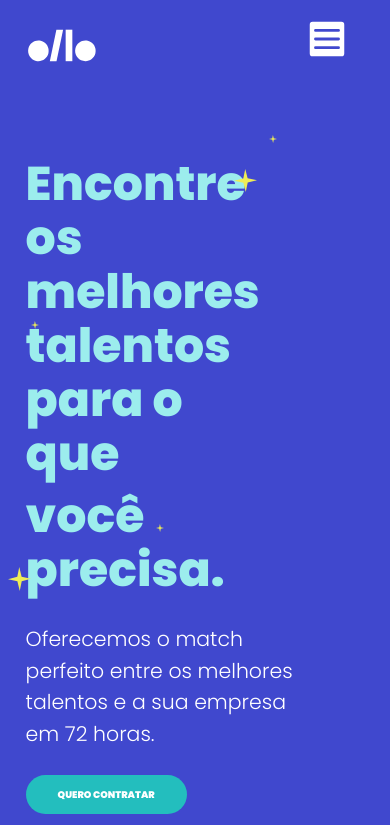
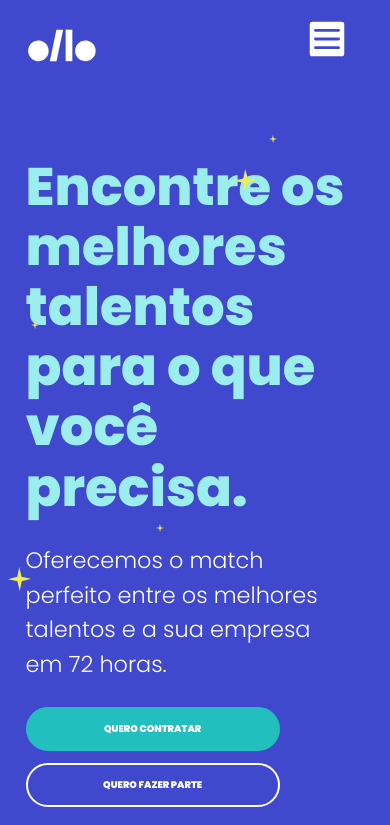
Before and after one commit to andressaaborges/black-xp, a React (Vite) app: page / in a window 390 px wide. Shown: the top 825 px of the page. Built offline with nearby package versions, Linux system fonts and the light colour scheme.

Commit message:
fix: :bug: fix elements in Home

```diff
--- a/src/components/Home.jsx
+++ b/src/components/Home.jsx
@@ -7,20 +7,19 @@ export function Home() {
         <section className={styles.home} id="home">
             <img className={styles.olloLogo} src={olloLogo} alt="Logo Ollo" />
             <article className={styles.content}>
-                <h1>
-                    Encontre os melhores talentos para o que
-                </h1>
+                <div className={styles.titles}>
+                    <h1>
+                        Encontre os melhores talentos para o que você precisa.
+                    </h1>
+                    <h5>
+                        Oferecemos o match perfeito entre os melhores talentos e a sua empresa em 72 horas.
+                    </h5>
+                </div>
                 <img className={styles.olloStar1} src={olloStar} alt="Star Ollo" />
                 <img className={styles.olloStar2} src={olloStar} alt="Star Ollo" />
                 <img className={styles.olloStar3} src={olloStar} alt="Star Ollo" />
                 <img className={styles.olloStar4} src={olloStar} alt="Star Ollo" />
                 <img className={styles.olloStar5} src={olloStar} alt="Star Ollo" />
-                <div className={styles.contentDifferentText}>
-                    <span>você precisa.</span>
-                    <h5>
-                        Oferecemos o match perfeito entre os melhores talentos e a sua empresa em 72 horas.
-                    </h5>
-                </div>
                 <div className={styles.buttonsSection}>
                     <a href="https://ollo.is/br/hire/"><button className={styles.buttonBackground}>Quero contratar</button></a>
                     <a href="https://ollo.is/br/in/"><button className={styles.buttonHasBorder}>Quero fazer parte</button></a>
--- a/src/components/Home.module.css
+++ b/src/components/Home.module.css
@@ -13,36 +13,36 @@
     flex-direction: column;
 }
 
+.title {
+    display: flex;
+    flex-direction: column;
+}
+
 .content h1 {
-    width: 50%;
+    width: 55%;
     margin: 0.5rem 10rem;
 }
 
-.content span {
+/* .content span {
     width: 31%;
     margin: 0 10rem 0.5rem 10rem;
-}
+} */
 
 .content h1,
 .content span {
     color: var(--blue-100);
     font-weight: 800;
-    font-size: 400%;
+    font-size: 4.125rem;
     line-height: 114%;
-}
-
-.contentDifferentText {
-    display: flex;
-    justify-content: flex-start;
 }
 
 .content h5 {
     color: var(--white);
     font-weight: 200;
     line-height: 154%;
-    font-size: 160%;
+    font-size: 1.75rem;
     width: 28rem;
-    margin: 1% 0 0 -10%;
+    margin: -4.3rem 0 0 40rem;
 }
 
 .olloStar1 {
@@ -83,7 +83,7 @@
 .buttonsSection {
     display: flex;
     gap: 1rem;
-    margin: 5rem 10rem;
+    margin: 5rem 10rem 5rem 10rem;
 }
 
 .buttonsSection button {
@@ -96,16 +96,24 @@
     color: var(--white);
     padding: 1rem 2.5rem;
     cursor: pointer;
+    width: 20rem;
 }
 
 .buttonBackground {
-    border: none;
     background: var(--blue-200);
+    border: 2px solid var(--blue-200);
 }
 
 .buttonHasBorder {
     background: none;
     border: 2px solid var(--white);
+}
+
+@media (max-width: 1280px) and (min-width: 1121px) {
+    .content h5 {
+        margin: 2rem 10rem;
+        width: 74%;
+    }
 }
 
 @media (max-width: 1120px) {
@@ -125,8 +133,7 @@
 
     .content h1,
     .content span {
-        width: 60%;
-        font-size: 370%;
+        width: 90%;
     }
 
     .contentDifferentText {
@@ -136,13 +143,17 @@
 
     .content h5 {
         margin: 2rem 0 0 2rem;
-        width: 74%;
+        width: 80%;
     }
 
     .buttonsSection {
         display: flex;
         flex-direction: column;
         gap: 1rem;
-        margin: 2rem 30% 2rem 2rem;
+        margin: 2rem;
+    }
+
+    .buttonsSection button {
+        width: 75%;
     }
 }
```
